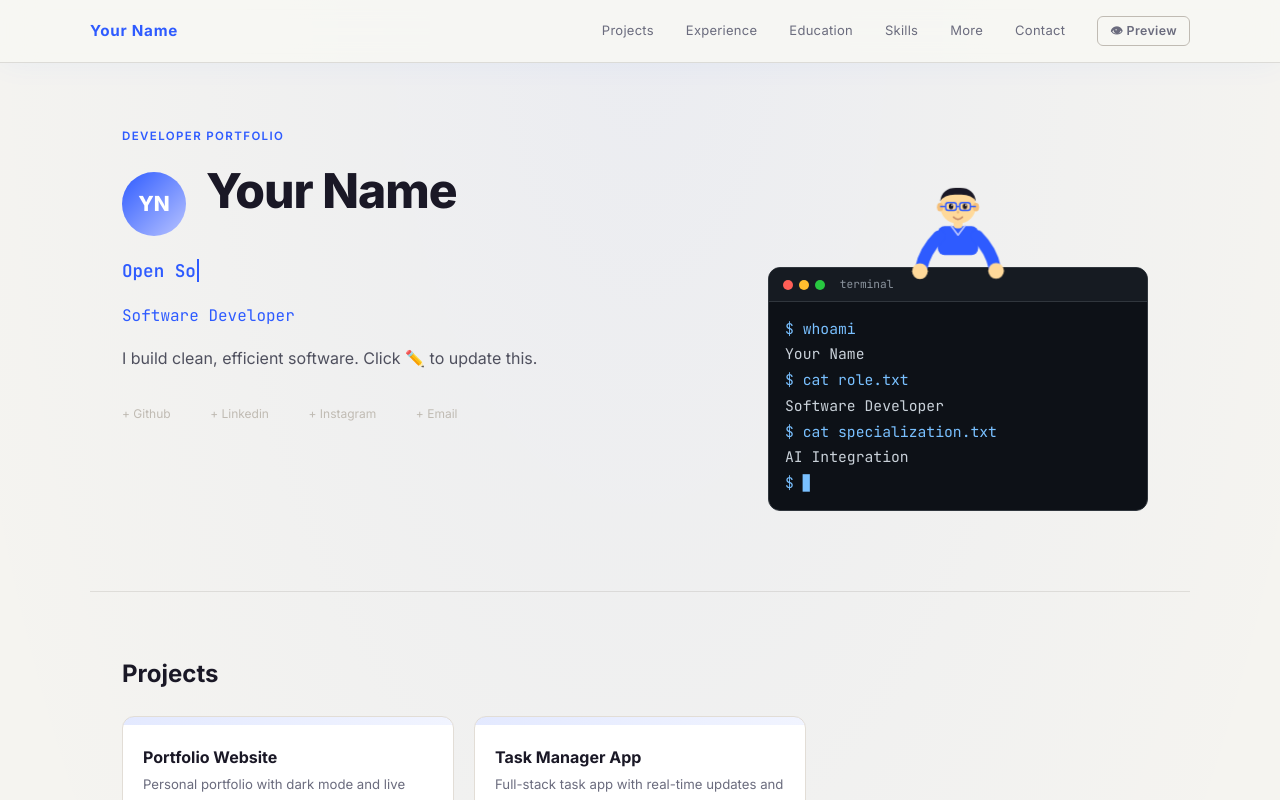
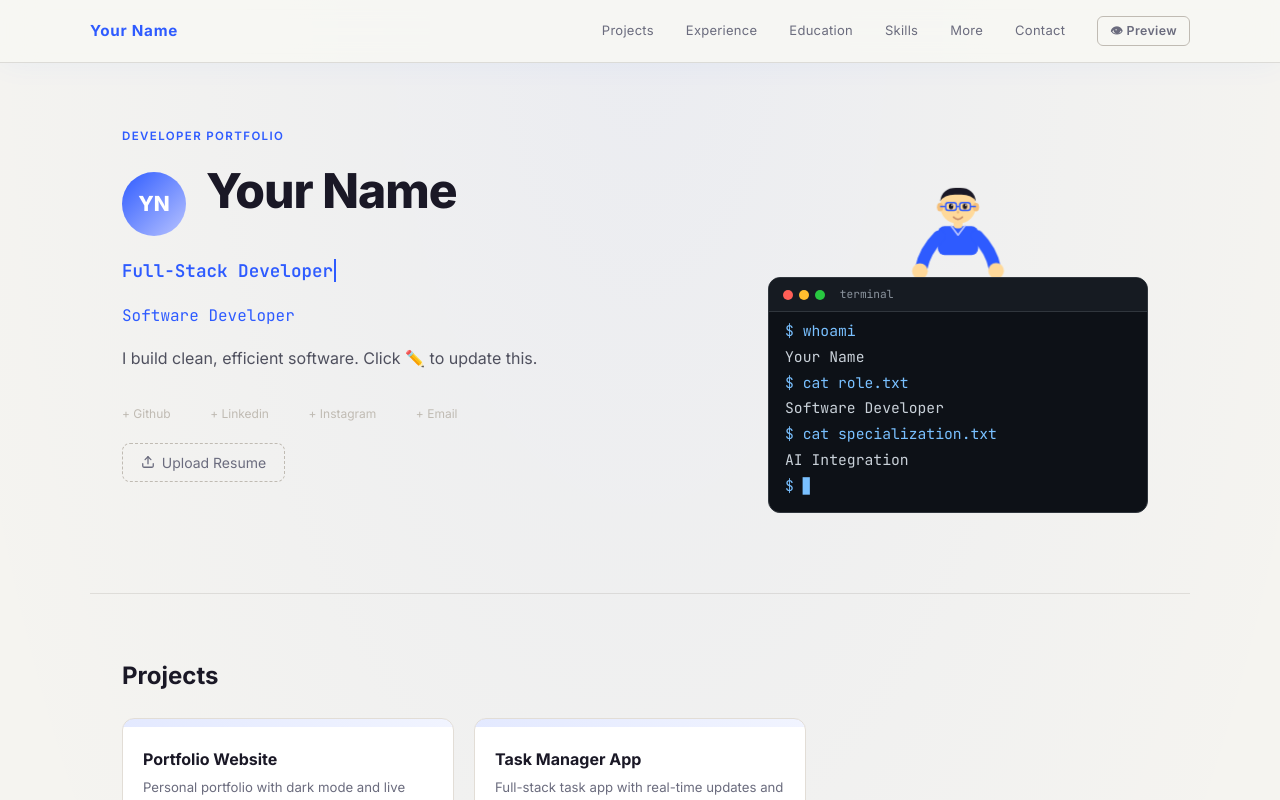
Before and after one commit to mainuddinMains/devfolio, a Next.js app: page / in a window 1280 px wide. Shown: the top 800 px of the page. Built offline with nearby package versions, Linux system fonts and the light colour scheme.

Commit message:
Add resume upload to header

```diff
--- a/components/HeaderSection.tsx
+++ b/components/HeaderSection.tsx
@@ -148,15 +148,15 @@ function Typewriter({ texts }: { texts: string[] }) {
         if (phase === 'typing') {
           const next = target.slice(0, prev.length + 1)
           if (next === target) {
-            timerRef.current = setTimeout(() => { setPhase('pause'); tick() }, 1400)
+            timerRef.current = setTimeout(() => { setPhase('pause'); tick() }, 2800)
           } else {
-            timerRef.current = setTimeout(tick, 80)
+            timerRef.current = setTimeout(tick, 180)
           }
           return next
         }
         if (phase === 'pause') {
           setPhase('deleting')
-          timerRef.current = setTimeout(tick, 50)
+          timerRef.current = setTimeout(tick, 120)
           return prev
         }
         // deleting
@@ -164,9 +164,9 @@ function Typewriter({ texts }: { texts: string[] }) {
         if (next === '') {
           setIdx((i) => i + 1)
           setPhase('typing')
-          timerRef.current = setTimeout(tick, 300)
+          timerRef.current = setTimeout(tick, 500)
         } else {
-          timerRef.current = setTimeout(tick, 40)
+          timerRef.current = setTimeout(tick, 90)
         }
         return next
       })
@@ -286,7 +286,7 @@ function TypewriterEditor({
 
 function CoderCharacter() {
   return (
-    <div style={{ display: 'flex', justifyContent: 'center', width: '100%', position: 'relative', zIndex: 1, marginBottom: '-10px' }}>
+    <div style={{ display: 'flex', justifyContent: 'center', width: '100%' }}>
       <svg viewBox="0 0 160 100" width="180" height="112" aria-hidden="true" style={{ display: 'block', overflow: 'visible' }}>
         <g className="cc-body">
           {/* Torso */}
@@ -448,6 +448,7 @@ function LiveTerminal({ name, title }: { name: string; title: string }) {
       fontSize: '0.92rem',
       color: '#c9d1d9',
       width: '100%',
+      maxWidth: '400px',
       overflow: 'hidden',
       border: '1px solid #30363d',
     }}>
@@ -466,7 +467,7 @@ function LiveTerminal({ name, title }: { name: string; title: string }) {
         <span style={{ marginLeft: '0.5rem', color: '#8b949e', fontSize: '0.7rem' }}>terminal</span>
       </div>
       {/* Body */}
-      <div style={{ padding: '0.85rem 1rem', minHeight: '200px' }}>
+      <div style={{ padding: '0.85rem 1rem', height: '200px', overflow: 'hidden', display: 'flex', flexDirection: 'column', justifyContent: 'flex-end' }}>
         {lines.map((line, i) => (
           <div key={i} style={{ color: line.isCmd ? '#79c0ff' : '#c9d1d9', lineHeight: 1.75 }}>
             {line.text}
@@ -488,6 +489,7 @@ export default function HeaderSection({ onNameChange, onProfileImageChange }: He
   const [editingTypewriter, setEditingTypewriter] = useState(false)
   const inputRef = useRef<HTMLInputElement | HTMLTextAreaElement>(null)
   const imageInputRef = useRef<HTMLInputElement>(null)
+  const resumeInputRef = useRef<HTMLInputElement>(null)
   const onNameChangeRef = useRef(onNameChange)
   onNameChangeRef.current = onNameChange
   const onProfileImageChangeRef = useRef(onProfileImageChange)
@@ -522,6 +524,37 @@ export default function HeaderSection({ onNameChange, onProfileImageChange }: He
     }
     reader.readAsDataURL(file)
   }, [data])
+
+  const handleResumeUpload = useCallback((e: React.ChangeEvent<HTMLInputElement>) => {
+    const file = e.target.files?.[0]
+    if (!file) return
+    const reader = new FileReader()
+    reader.onload = () => {
+      const base64 = reader.result as string
+      const updated = { ...data, resumeFile: base64 }
+      setData(updated)
+      localStorage.setItem(STORAGE_KEY, JSON.stringify(updated))
+    }
+    reader.readAsDataURL(file)
+    // reset input so same file can be re-uploaded
+    e.target.value = ''
+  }, [data])
+
+  function handleResumeDownload() {
+    if (!data.resumeFile) return
+    const firstName = data.name.trim().split(/\s+/)[0]
+    const filename = `${firstName}_resume.pdf`
+    const link = document.createElement('a')
+    link.href = data.resumeFile
+    link.download = filename
+    link.click()
+  }
+
+  function handleResumeRemove() {
+    const updated = { ...data, resumeFile: undefined }
+    setData(updated)
+    localStorage.setItem(STORAGE_KEY, JSON.stringify(updated))
+  }
 
   useEffect(() => {
     if (editing && inputRef.current) inputRef.current.focus()
@@ -727,6 +760,85 @@ export default function HeaderSection({ onNameChange, onProfileImageChange }: He
         })}
       </div>
 
+      {/* Resume */}
+      <div style={{ marginTop: '1.25rem', display: 'flex', alignItems: 'center', gap: '0.6rem', flexWrap: 'wrap' }}>
+        {data.resumeFile ? (
+          <>
+            <button
+              onClick={handleResumeDownload}
+              style={{
+                display: 'inline-flex', alignItems: 'center', gap: '0.45rem',
+                background: '#2e5bff', color: '#fff', border: 'none',
+                borderRadius: '8px', padding: '0.5rem 1.1rem',
+                fontSize: '0.875rem', fontWeight: 700, cursor: 'pointer',
+                transition: 'background 0.15s',
+              }}
+              onMouseEnter={(e) => (e.currentTarget.style.background = '#1a44e8')}
+              onMouseLeave={(e) => (e.currentTarget.style.background = '#2e5bff')}
+            >
+              <svg width="15" height="15" viewBox="0 0 24 24" fill="none" stroke="currentColor" strokeWidth="2.2" strokeLinecap="round" strokeLinejoin="round">
+                <path d="M21 15v4a2 2 0 0 1-2 2H5a2 2 0 0 1-2-2v-4"/><polyline points="7 10 12 15 17 10"/><line x1="12" y1="15" x2="12" y2="3"/>
+              </svg>
+              Download Resume
+            </button>
+            {!preview && (
+              <>
+                <button
+                  onClick={() => resumeInputRef.current?.click()}
+                  style={{
+                    background: 'none', border: '1px solid #e2ddd6', borderRadius: '8px',
+                    padding: '0.5rem 0.9rem', fontSize: '0.8rem', cursor: 'pointer',
+                    color: '#6b6c7e', transition: 'border-color 0.15s',
+                  }}
+                  onMouseEnter={(e) => (e.currentTarget.style.borderColor = '#2e5bff')}
+                  onMouseLeave={(e) => (e.currentTarget.style.borderColor = '#e2ddd6')}
+                >
+                  Replace
+                </button>
+                <button
+                  onClick={handleResumeRemove}
+                  style={{
+                    background: 'none', border: 'none', padding: '0.5rem 0.4rem',
+                    fontSize: '0.8rem', cursor: 'pointer', color: '#c0bbb3',
+                    transition: 'color 0.15s',
+                  }}
+                  onMouseEnter={(e) => (e.currentTarget.style.color = '#f38ba8')}
+                  onMouseLeave={(e) => (e.currentTarget.style.color = '#c0bbb3')}
+                  title="Remove resume"
+                >
+                  ✕
+                </button>
+              </>
+            )}
+          </>
+        ) : !preview ? (
+          <button
+            onClick={() => resumeInputRef.current?.click()}
+            style={{
+              display: 'inline-flex', alignItems: 'center', gap: '0.45rem',
+              background: 'none', color: '#6b6c7e',
+              border: '1.5px dashed #c0bbb3', borderRadius: '8px',
+              padding: '0.5rem 1.1rem', fontSize: '0.875rem',
+              cursor: 'pointer', transition: 'border-color 0.15s, color 0.15s',
+            }}
+            onMouseEnter={(e) => { e.currentTarget.style.borderColor = '#2e5bff'; e.currentTarget.style.color = '#2e5bff' }}
+            onMouseLeave={(e) => { e.currentTarget.style.borderColor = '#c0bbb3'; e.currentTarget.style.color = '#6b6c7e' }}
+          >
+            <svg width="14" height="14" viewBox="0 0 24 24" fill="none" stroke="currentColor" strokeWidth="2.2" strokeLinecap="round" strokeLinejoin="round">
+              <path d="M21 15v4a2 2 0 0 1-2 2H5a2 2 0 0 1-2-2v-4"/><polyline points="17 8 12 3 7 8"/><line x1="12" y1="3" x2="12" y2="15"/>
+            </svg>
+            Upload Resume
+          </button>
+        ) : null}
+        <input
+          ref={resumeInputRef}
+          type="file"
+          accept="application/pdf"
+          style={{ display: 'none' }}
+          onChange={handleResumeUpload}
+        />
+      </div>
+
       </div>{/* end left column */}
 
       {/* Right: Live Terminal */}
```
